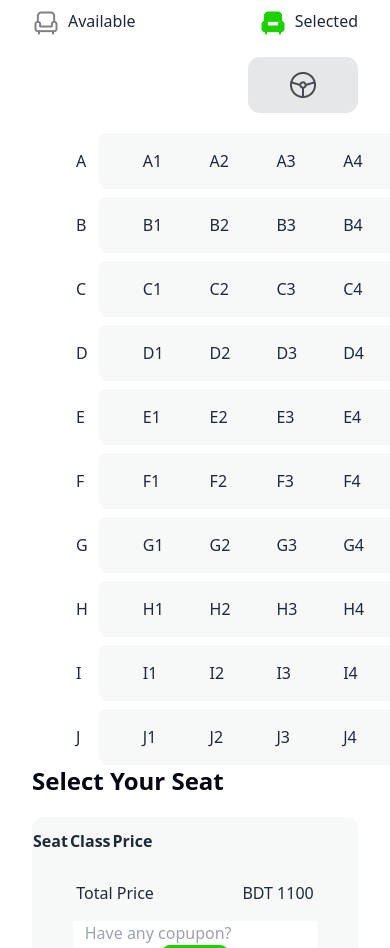
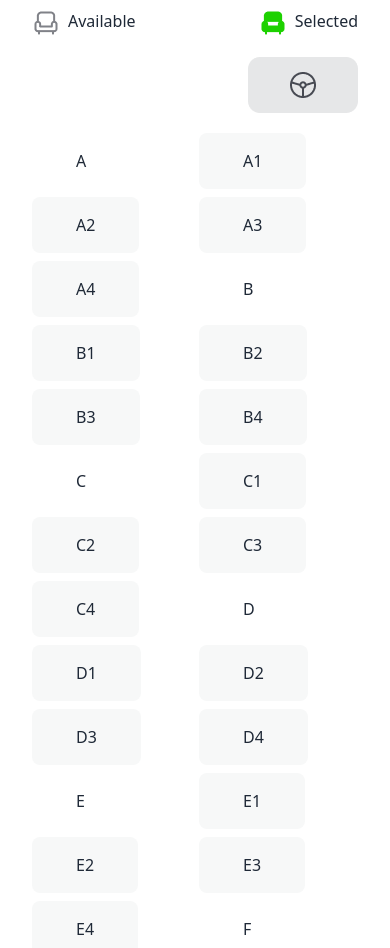
Before and after one commit to arifulislamk/assignment-five, a plain HTML site: page index.html in a window 390 px wide. Shown: the part 2400-3348 px from the top of the page. Drawn offline with nearby package versions, Linux system fonts and the light colour scheme.

Commit message:
make table when selected an seat

```diff
--- a/index.html
+++ b/index.html
@@ -33,6 +33,7 @@
         .font-raleway {
             font-family: "Raleway", sans-serif;
         }
+
     </style>
     <title>RAFIA ENTERPRISE</title>
 </head>
@@ -40,6 +41,7 @@
 <body>
     <!-- header section  -->
     <header class="lg:mx-32 font-raleway">
+
         <nav>
             <div class="navbar bg-base-100">
                 <div class="navbar-start">
@@ -81,7 +83,7 @@
         </nav>
         <!-- banener section  -->
         <section>
-            <div class="flex flex-col justify-center space-y-10  bg-no-repeat bg-center min-h-screen rounded-md "
+            <div class=" flex flex-col justify-center space-y-10  bg-no-repeat bg-center min-h-screen rounded-md "
                 style="background-image: url(images/banner.png); ">
 
                 <div class="text-center">
@@ -95,10 +97,11 @@
                 <div class="text-center"><button class="btn bg-bg-green">Buy Tickets</button></div>
             </div>
         </section>
+
     </header>
     <main class=" ">
         <!-- Cuppon Section  -->
-        <section class="lg:mx-32 lg:mt-24  flex flex-col space-y-14 ">
+        <section class=" lg:mx-32 lg:mt-24  flex flex-col space-y-14 ">
             <h2 class="text-[#030712] font-bold text-4xl text-center">Best offers for you</h2>
             <div class="flex flex-col lg:flex-row lg:justify-around">
                 <div class=" flex items-center rounded-3xl lg:gap-24 lg:px-8 bg-[#FFBF0F] ">
@@ -135,7 +138,7 @@
         <section class="mt-10 lg:mt-24 lg:px-24 lg:py-6 rounded-3xl bg-[#F7F8F8]">
 
             <!-- bus information  -->
-            <section class="space-y-14 ">
+            <section class=" space-y-14 ">
                 <div class="flex flex-col justify-center items-center text-center">
                     <h2 class="lg:text-4xl font-bold text-[#030712] mb-6 ">Khan Paribahan</h2>
                     <p class="text-[#03071299]">Yes, you can run unit tests and view the results directly within the
@@ -163,7 +166,7 @@
                                 class="gap-2 flex flex-row items-center p-3 rounded-lg justify-between text-bg-green bg-[#1DD10026] ">
                                 <div><img src="images/seat-green.png" alt="" srcset=""></div>
                                 <div>
-                                    <p>40 Seats left</p>
+                                    <p> <span id="seat-left">40</span> Seats left</p>
                                 </div>
                             </div>
                         </div>
@@ -199,7 +202,7 @@
             </section>
 
             <!-- tiket interface  -->
-            <section class="bg-white lg:flex p-8 lg:gap-8">
+            <section class= " bg-white lg:flex p-8 lg:gap-8">
                 <div class="space-y-5 flex-1">
                     <div>
                         <h2 class="text-[#030712] font-semibold text-2xl">Select Your Seat</h2>
@@ -215,117 +218,94 @@
                         </div>
                     </div>
                     <div class="flex justify-end lg:mr-12"> <img src="images/Group 56.png" alt=""></div>
-                    <div class="grid grid-cols-5 gap-2">
+                    <div id="allTickets" class="grid grid-cols-2 lg:grid-cols-5 gap-2">
                         <div>
                             <P id="A" class="px-11 py-4  font-medium text-[16px]">A</P>
                         </div>
-                        <div><button id="A1"
-                                class="px-11 py-4 bg-[#F7F8F8] rounded-lg font-medium text-[16px]">A1</button></div>
-                        <div><button id="A2"
-                                class="px-11 py-4 bg-[#F7F8F8] rounded-lg font-medium text-[16px]">A2</button></div>
-                        <div><button id="A3"
-                                class="px-11 py-4 bg-[#F7F8F8] rounded-lg font-medium text-[16px]">A3</button></div>
-                        <div><button id="A4"
-                                class="px-11 py-4 bg-[#F7F8F8] rounded-lg font-medium text-[16px]">A4</button></div>
+                        <div><button id="A1" class="seats px-11 py-4 bg-[#F7F8F8] rounded-lg font-medium text-[16px]">A1</button></div>
+                        <div><button id="A2" class="seats px-11 py-4 bg-[#F7F8F8] rounded-lg font-medium text-[16px]">A2</button></div>
+                        <div><button id="A3" class="seats px-11 py-4 bg-[#F7F8F8] rounded-lg font-medium text-[16px]">A3</button></div>
+                        <div><button id="A4" class="seats px-11 py-4 bg-[#F7F8F8] rounded-lg font-medium text-[16px]">A4</button></div>
+                        <div> <P id="B" class=" px-11 py-4  font-medium text-[16px]">B</P>
+                        </div>
+                        <div><button id="B1" class="seats px-11 py-4 bg-[#F7F8F8] rounded-lg font-medium text-[16px]">B1</button></div>
+                        <div><button id="B2" class="seats px-11 py-4 bg-[#F7F8F8] rounded-lg font-medium text-[16px]">B2</button></div>
+                        <div><button id="B3" class="seats px-11 py-4 bg-[#F7F8F8] rounded-lg font-medium text-[16px]">B3</button></div>
+                        <div><button id="B4" class="seats px-11 py-4 bg-[#F7F8F8] rounded-lg font-medium text-[16px]">B4</button></div>
+                        <div> <P id="C" class=" px-11 py-4 font-medium text-[16px]">C</P>
+                        </div>
+                        <div><button id="C1" class="seats px-11 py-4 bg-[#F7F8F8] rounded-lg font-medium text-[16px]">C1</button></div>
+                        <div><button id="C2" class="seats px-11 py-4 bg-[#F7F8F8] rounded-lg font-medium text-[16px]">C2</button></div>
+                        <div><button id="C3" class="seats px-11 py-4 bg-[#F7F8F8] rounded-lg font-medium text-[16px]">C3</button></div>
+                        <div><button id="C4" class="seats px-11 py-4 bg-[#F7F8F8] rounded-lg font-medium text-[16px]">C4</button></div>
+                        <div> <P id="D" class="px-11 py-4  font-medium text-[16px]">D</P>
+                        </div>
+                        <div><button id="D1" class="seats px-11 py-4 bg-[#F7F8F8] rounded-lg font-medium text-[16px]">D1</button></div>
+                        <div><button id="D2" class="seats px-11 py-4 bg-[#F7F8F8] rounded-lg font-medium text-[16px]">D2</button></div>
+                        <div><button id="D3" class="seats px-11 py-4 bg-[#F7F8F8] rounded-lg font-medium text-[16px]">D3</button></div>
+                        <div><button id="D4" class="seats px-11 py-4 bg-[#F7F8F8] rounded-lg font-medium text-[16px]">D4</button></div>
+                        <div> <P id="E" class=" px-11 py-4  font-medium text-[16px]">E</P>
+                        </div>
+                        <div><button id="E1" class="seats px-11 py-4 bg-[#F7F8F8] rounded-lg font-medium text-[16px]">E1</button></div>
+                        <div><button id="E2" class="seats px-11 py-4 bg-[#F7F8F8] rounded-lg font-medium text-[16px]">E2</button></div>
+                        <div><button id="E3"  class="seats px-11 py-4 bg-[#F7F8F8] rounded-lg font-medium text-[16px]">E3</button></div>
+                        <div><button id="E4"
+                                class="seats px-11 py-4 bg-[#F7F8F8] rounded-lg font-medium text-[16px]">E4</button></div>
                         <div>
-                            <P id="B" class="px-11 py-4  font-medium text-[16px]">B</P>
-                        </div>
-                        <div><button id="B1"
-                                class="px-11 py-4 bg-[#F7F8F8] rounded-lg font-medium text-[16px]">B1</button></div>
-                        <div><button id="B2"
-                                class="px-11 py-4 bg-[#F7F8F8] rounded-lg font-medium text-[16px]">B2</button></div>
-                        <div><button id="B3"
-                                class="px-11 py-4 bg-[#F7F8F8] rounded-lg font-medium text-[16px]">B3</button></div>
-                        <div><button id="B4"
-                                class="px-11 py-4 bg-[#F7F8F8] rounded-lg font-medium text-[16px]">B4</button></div>
-                        <div>
-                            <P id="C" class="px-11 py-4 font-medium text-[16px]">C</P>
-                        </div>
-                        <div><button id="C1"
-                                class="px-11 py-4 bg-[#F7F8F8] rounded-lg font-medium text-[16px]">C1</button></div>
-                        <div><button id="C2"
-                                class="px-11 py-4 bg-[#F7F8F8] rounded-lg font-medium text-[16px]">C2</button></div>
-                        <div><button id="C3"
-                                class="px-11 py-4 bg-[#F7F8F8] rounded-lg font-medium text-[16px]">C3</button></div>
-                        <div><button id="C4"
-                                class="px-11 py-4 bg-[#F7F8F8] rounded-lg font-medium text-[16px]">C4</button></div>
-                        <div>
-                            <P id="D" class="px-11 py-4  font-medium text-[16px]">D</P>
-                        </div>
-                        <div><button id="D1"
-                                class="px-11 py-4 bg-[#F7F8F8] rounded-lg font-medium text-[16px]">D1</button></div>
-                        <div><button id="D2"
-                                class="px-11 py-4 bg-[#F7F8F8] rounded-lg font-medium text-[16px]">D2</button></div>
-                        <div><button id="D3"
-                                class="px-11 py-4 bg-[#F7F8F8] rounded-lg font-medium text-[16px]">D3</button></div>
-                        <div><button id="D4"
-                                class="px-11 py-4 bg-[#F7F8F8] rounded-lg font-medium text-[16px]">D4</button></div>
-                        <div>
-                            <P id="E" class="px-11 py-4  font-medium text-[16px]">E</P>
-                        </div>
-                        <div><button id="E1"
-                                class="px-11 py-4 bg-[#F7F8F8] rounded-lg font-medium text-[16px]">E1</button></div>
-                        <div><button id="E2"
-                                class="px-11 py-4 bg-[#F7F8F8] rounded-lg font-medium text-[16px]">E2</button></div>
-                        <div><button id="E3"
-                                class="px-11 py-4 bg-[#F7F8F8] rounded-lg font-medium text-[16px]">E3</button></div>
-                        <div><button id="E4"
-                                class="px-11 py-4 bg-[#F7F8F8] rounded-lg font-medium text-[16px]">E4</button></div>
-                        <div>
-                            <P id="F" class="px-11 py-4  font-medium text-[16px]">F</P>
+                            <P id="F" class=" px-11 py-4  font-medium text-[16px]">F</P>
                         </div>
                         <div><button id="F1"
-                                class="px-11 py-4 bg-[#F7F8F8] rounded-lg font-medium text-[16px]">F1</button></div>
+                                class="seats px-11 py-4 bg-[#F7F8F8] rounded-lg font-medium text-[16px]">F1</button></div>
                         <div><button id="F2"
-                                class="px-11 py-4 bg-[#F7F8F8] rounded-lg font-medium text-[16px]">F2</button></div>
+                                class="seats px-11 py-4 bg-[#F7F8F8] rounded-lg font-medium text-[16px]">F2</button></div>
                         <div><button id="F3"
-                                class="px-11 py-4 bg-[#F7F8F8] rounded-lg font-medium text-[16px]">F3</button></div>
+                                class="seats px-11 py-4 bg-[#F7F8F8] rounded-lg font-medium text-[16px]">F3</button></div>
                         <div><button id="F4"
-                                class="px-11 py-4 bg-[#F7F8F8] rounded-lg font-medium text-[16px]">F4</button></div>
+                                class="seats px-11 py-4 bg-[#F7F8F8] rounded-lg font-medium text-[16px]">F4</button></div>
                         <div>
                             <P id="G" class="px-11 py-4  font-medium text-[16px]">G</P>
                         </div>
                         <div><button id="G1"
-                                class="px-11 py-4 bg-[#F7F8F8] rounded-lg font-medium text-[16px]">G1</button></div>
+                                class="seats px-11 py-4 bg-[#F7F8F8] rounded-lg font-medium text-[16px]">G1</button></div>
                         <div><button id="G2"
-                                class="px-11 py-4 bg-[#F7F8F8] rounded-lg font-medium text-[16px]">G2</button></div>
+                                class="seats px-11 py-4 bg-[#F7F8F8] rounded-lg font-medium text-[16px]">G2</button></div>
                         <div><button id="G3"
-                                class="px-11 py-4 bg-[#F7F8F8] rounded-lg font-medium text-[16px]">G3</button></div>
+                                class="seats px-11 py-4 bg-[#F7F8F8] rounded-lg font-medium text-[16px]">G3</button></div>
                         <div><button id="G4"
-                                class="px-11 py-4 bg-[#F7F8F8] rounded-lg font-medium text-[16px]">G4</button></div>
+                                class="seats px-11 py-4 bg-[#F7F8F8] rounded-lg font-medium text-[16px]">G4</button></div>
                         <div>
-                            <P id="H" class="px-11 py-4 font-medium text-[16px]">H</P>
+                            <P id="H" class=" px-11 py-4 font-medium text-[16px]">H</P>
                         </div>
                         <div><button id="H1"
-                                class="px-11 py-4 bg-[#F7F8F8] rounded-lg font-medium text-[16px]">H1</button></div>
+                                class="seats px-11 py-4 bg-[#F7F8F8] rounded-lg font-medium text-[16px]">H1</button></div>
                         <div><button id="H2"
-                                class="px-11 py-4 bg-[#F7F8F8] rounded-lg font-medium text-[16px]">H2</button></div>
+                                class="seats px-11 py-4 bg-[#F7F8F8] rounded-lg font-medium text-[16px]">H2</button></div>
                         <div><button id="H3"
-                                class="px-11 py-4 bg-[#F7F8F8] rounded-lg font-medium text-[16px]">H3</button></div>
+                                class="seats px-11 py-4 bg-[#F7F8F8] rounded-lg font-medium text-[16px]">H3</button></div>
                         <div><button id="H4"
-                                class="px-11 py-4 bg-[#F7F8F8] rounded-lg font-medium text-[16px]">H4</button></div>
+                                class="seats px-11 py-4 bg-[#F7F8F8] rounded-lg font-medium text-[16px]">H4</button></div>
                         <div>
-                            <P id="I" class="px-11 py-4 font-medium text-[16px]">I</P>
+                            <P id="I" class=" px-11 py-4 font-medium text-[16px]">I</P>
                         </div>
                         <div><button id="I1"
-                                class="px-11 py-4 bg-[#F7F8F8] rounded-lg font-medium text-[16px]">I1</button></div>
+                                class="seats px-11 py-4 bg-[#F7F8F8] rounded-lg font-medium text-[16px]">I1</button></div>
                         <div><button id="I2"
-                                class="px-11 py-4 bg-[#F7F8F8] rounded-lg font-medium text-[16px]">I2</button></div>
+                                class="seats px-11 py-4 bg-[#F7F8F8] rounded-lg font-medium text-[16px]">I2</button></div>
                         <div><button id="I3"
-                                class="px-11 py-4 bg-[#F7F8F8] rounded-lg font-medium text-[16px]">I3</button></div>
+                                class="seats px-11 py-4 bg-[#F7F8F8] rounded-lg font-medium text-[16px]">I3</button></div>
                         <div><button id="I4"
-                                class="px-11 py-4 bg-[#F7F8F8] rounded-lg font-medium text-[16px]">I4</button></div>
+                                class="seats px-11 py-4 bg-[#F7F8F8] rounded-lg font-medium text-[16px]">I4</button></div>
                         <div>
-                            <P id="J" class="px-11 py-4 font-medium text-[16px]">J</P>
+                            <P id="J" class=" px-11 py-4 font-medium text-[16px]">J</P>
                         </div>
                         <div><button id="J1"
-                                class="px-11 py-4 bg-[#F7F8F8] rounded-lg font-medium text-[16px]">J1</button></div>
+                                class="seats px-11 py-4 bg-[#F7F8F8] rounded-lg font-medium text-[16px]">J1</button></div>
                         <div><button id="J2"
-                                class="px-11 py-4 bg-[#F7F8F8] rounded-lg font-medium text-[16px]">J2</button></div>
+                                class="seats px-11 py-4 bg-[#F7F8F8] rounded-lg font-medium text-[16px]">J2</button></div>
                         <div><button id="J3"
-                                class="px-11 py-4 bg-[#F7F8F8] rounded-lg font-medium text-[16px]">J3</button></div>
+                                class="seats px-11 py-4 bg-[#F7F8F8] rounded-lg font-medium text-[16px]">J3</button></div>
                         <div><button id="J4"
-                                class="px-11 py-4 bg-[#F7F8F8] rounded-lg font-medium text-[16px]">J4</button></div>
+                                class="seats px-11 py-4 bg-[#F7F8F8] rounded-lg font-medium text-[16px]">J4</button></div>
                     </div>
                 </div>
 
@@ -333,19 +313,19 @@
                     <div>
                         <h2 class="text-[#030712] font-semibold text-2xl">Select Your Seat</h2>
                     </div>
-                    <div class="bg-[#F7F8F8] rounded-xl space-y-4">
+                    <div class="bg-[#F7F8F8] rounded-xl space-y-4 p-6">
                         <div>
-                            <table class="px-4:py-3 ">
-                                <tr class=" lg:px-12 py-3  font-medium">
-                                    <th class="lg:px-12 py-3 ">Seat</td>
-                                    <th class="lg:px-12 py-3 ">Class</td>
-                                    <th class="lg:px-12 py-3 ">Price</td>
+                            <table id="table" class="">
+                                <tr class=" lg: py-3  font-medium">
+                                    <th class="lg:px-12 px-3 py-3 ">Seat</td>
+                                    <th class="lg:px-12 px-3 py-3 ">Class</td>
+                                    <th class="lg:px-12 px-3 py-3 ">Price</td>
                                 </tr>
                             </table>
                         </div>
                         <div class="flex justify-around font-medium text-[16px]">
                             <p>Total Price</p>
-                            <p>BDT <span>1100</span></p>
+                            <p>BDT <span>0</span></p>
                         </div>
                         <div class="text-center flex justify-center">
                             <div class="bg-white px-3 w-3/4">
@@ -355,7 +335,7 @@
                         </div>
                         <div class="flex justify-around font-medium text-[16px]">
                             <p>Grand Total</p>
-                            <p>BDT <span>1100</span></p>
+                            <p>BDT <span>0</span></p>
                         </div>
                     </div>
 
```
Also changed, not shown: scripts/scripts.js (+17 -0 lines), scripts/utility.js (+35 -0 lines).
